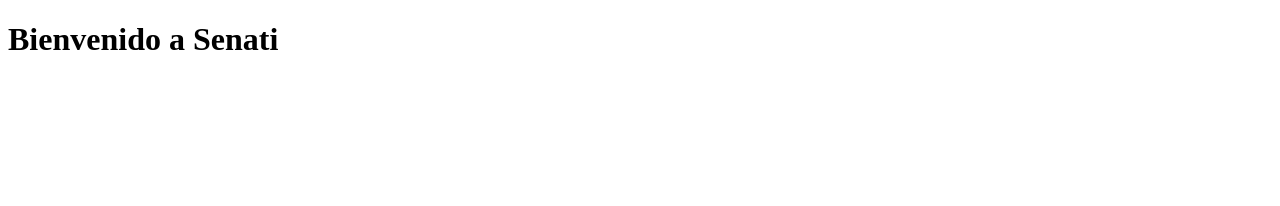
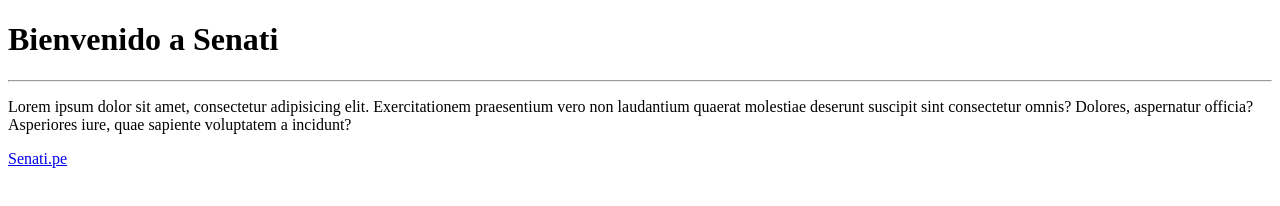
Before and after one commit to NestorPQ/Senati, a plain HTML site: page index.html in a window 1280 px wide. Drawn offline with Linux system fonts and the light colour scheme.

Commit message:
Index Actualizado

```diff
--- a/index.html
+++ b/index.html
@@ -8,5 +8,8 @@
 </head>
 <body>
     <h1>Bienvenido a Senati </h1>
+    <hr>
+    <p>Lorem ipsum dolor sit amet, consectetur adipisicing elit. Exercitationem praesentium vero non laudantium quaerat molestiae deserunt suscipit sint consectetur omnis? Dolores, aspernatur officia? Asperiores iure, quae sapiente voluptatem a incidunt?</p>
+    <a href="#">Senati.pe</a>
 </body>
 </html>
```
